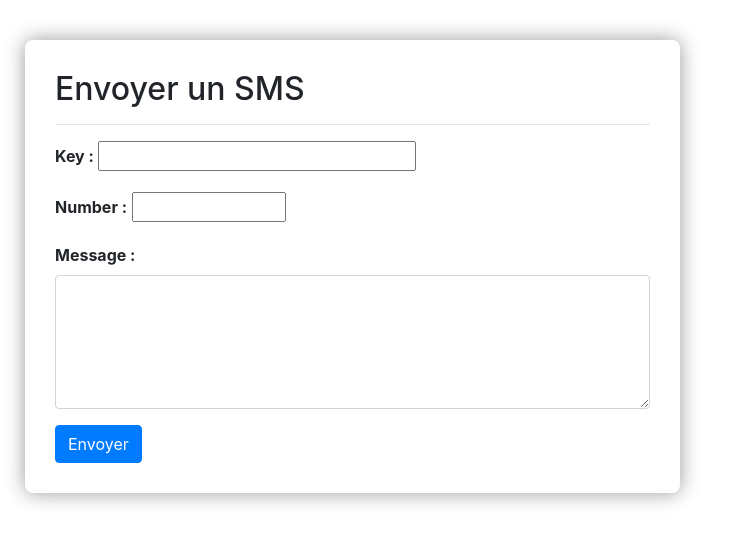
After one commit to PhilippeSimier/Ruche, a PHP site: page /formulaireSMS.html in a window 1280 px wide. The commit adds this page. Shown: the top 543 px of the page, without its empty margins (0-740 px from the left). Run offline with PHP 8.4, Linux system fonts and the light colour scheme.

Commit message:
add forrmulaire SMS

```diff
--- /dev/null
+++ b/GSM/Gammu-smsd/formulaireSMS.html
@@ -0,0 +1,49 @@
+<!DOCTYPE html>
+
+<html>
+    <head>
+        <title>Envoyer un SMS</title>
+        <meta charset="UTF-8">
+        <meta name="viewport" content="width=device-width, initial-scale=1.0">
+
+        <link rel="stylesheet" href="https://maxcdn.bootstrapcdn.com/bootstrap/4.1.3/css/bootstrap.min.css">
+        <script src="https://ajax.googleapis.com/ajax/libs/jquery/3.3.1/jquery.min.js"></script>
+        <script src="https://maxcdn.bootstrapcdn.com/bootstrap/4.1.3/js/bootstrap.min.js"></script>
+        <style>
+            .popin {
+		background-color: #fff;
+		border-radius: 8px;
+		box-shadow: 0 0 20px #999;
+		padding: 30px;
+		margin: 40px;
+
+            }
+        </style>
+
+    </head>
+
+    <body>
+        <div class="row">
+            <div class="col-md-6 col-sm-6 col-xs-12 popin">
+            <h2>Envoyer un SMS</h2>
+            <hr>
+            <form class="form-horizontal" method="post" action="sendSMS.php">
+                <div class="form-group">
+                    <label for="key" class="font-weight-bold">Key : </label>
+                    <input type="text" id="key" name="key" size="26" required /><br />
+                </div>
+                <div class="form-group">
+                    <label for="number" class="font-weight-bold">Number : </label>
+                    <input type="text" id="number" name="number" size="10" required /><br />
+                </div>
+                <div class="form-group">
+                    <label for="message" class="font-weight-bold">Message : </label>
+                    <textarea class="form-control" rows="5" id="message" name="message"></textarea>
+                </div>
+                <button type="submit" class="btn btn-primary" value="Valider" name="envoyer" > Envoyer</button>
+
+            </form>
+            </div>
+        </div>
+    </body>
+</html>
--- a/html/menu.php
+++ b/html/menu.php
@@ -18,8 +18,6 @@
 			<span class="navbar-toggler-icon"></span>
 		</button>
 
-
-
 		<div class="collapse navbar-collapse" id="navbarsExampleDefault">
 
 		<ul class="navbar-nav mr-auto">
@@ -35,7 +33,7 @@
 					<a class="dropdown-item" href="/thingSpeakView.php?fieldP=3&fieldS=4">Pressure/humidity</a>
 					<a class="dropdown-item" href="/thingSpeakView.php?fieldP=5">Illuminance</a>
 					<a class="dropdown-item" href="/thingSpeakView.php?fieldP=6">Dew point</a>
-
+					<a class="dropdown-item" href="/thingSpeakView.php?fieldP=7&fieldS=1">Corrected Weight</a>
 				  </div>
 			</li>
 
```
Also changed, not shown: GSM/Gammu-smsd/sendSMS.php (+69 -29 lines).
